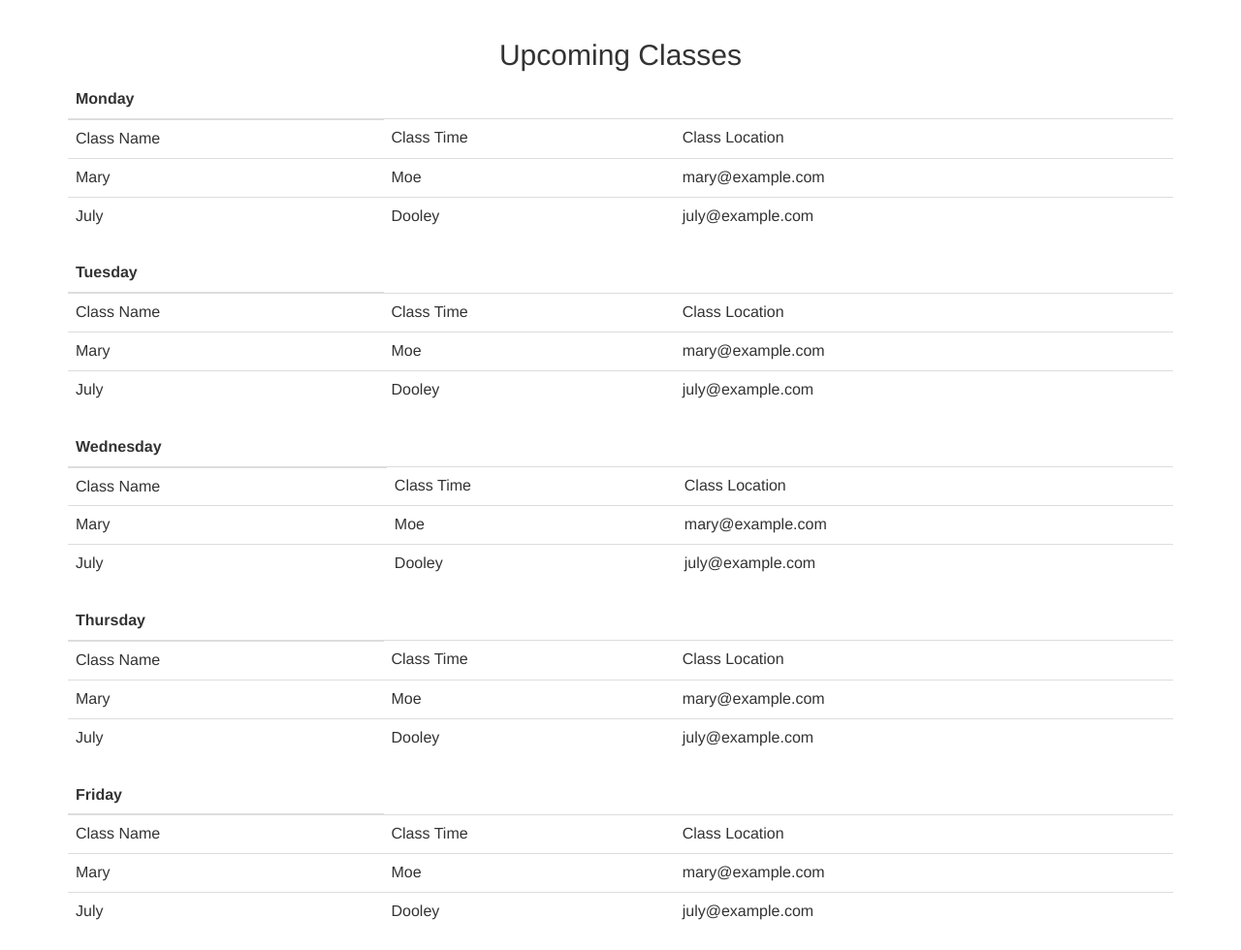
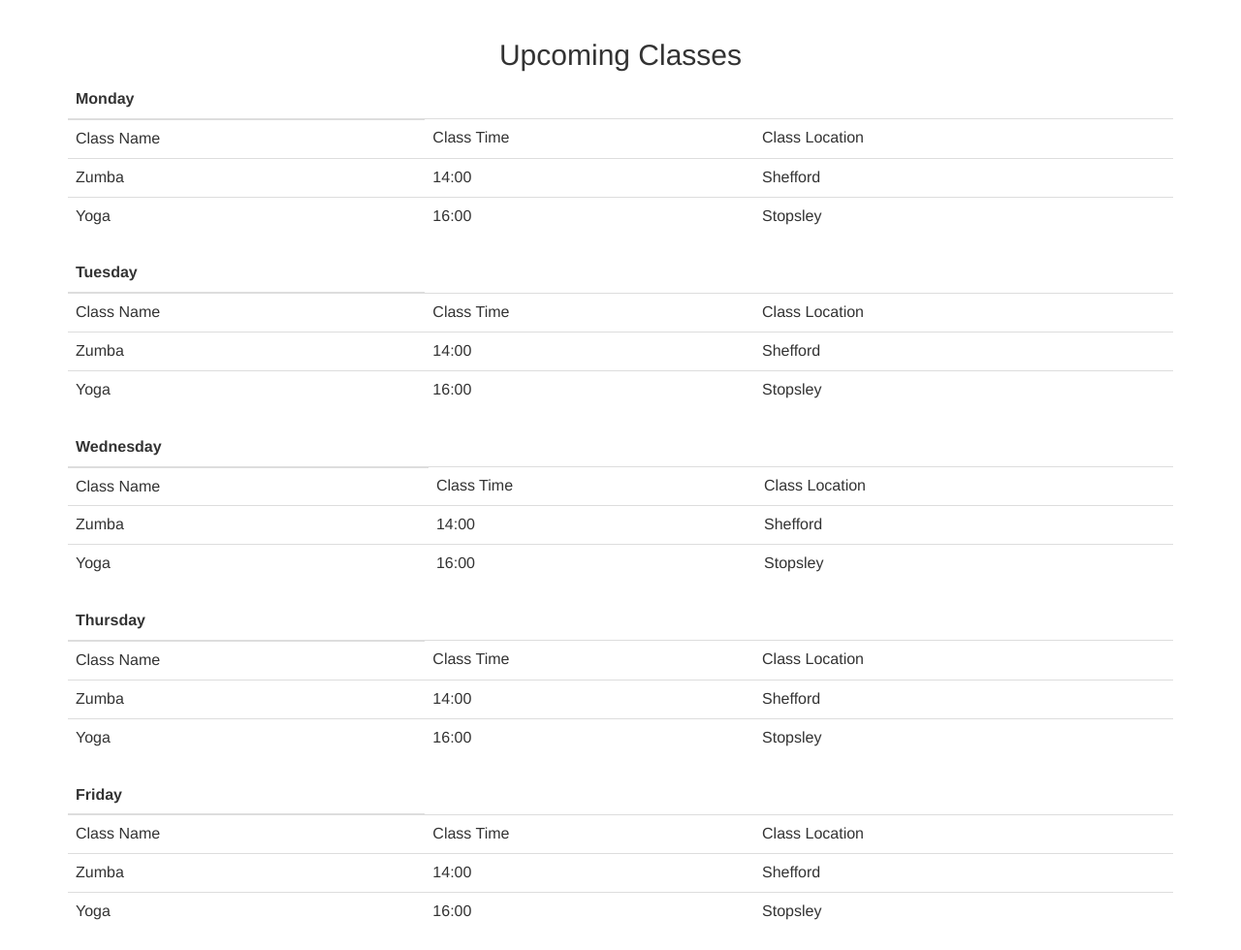
Before and after one commit to danwilldev/BookingSite, a Flask app: page / in a window 1280 px wide. Shown: the part 52-1032 px from the top of the page at 97% size. Run offline with Flask 2, Linux system fonts and the light colour scheme; some libraries are stand-ins or nearby versions.

Commit message:
Add files via upload

```diff
--- a/app.py
+++ b/app.py
@@ -29,8 +29,8 @@ def login():
         email=request.form['email']
         password=request.form['password']
 
-        if Database.check(email, password) == True:
-            return redirect(url_for('index'))
+        if Database.check(email, password) == "True":
+            return redirect(url_for('index', loggedin= 1))
         else:
             flash('User Not Found.')
 
--- a/templates/index.html
+++ b/templates/index.html
@@ -22,14 +22,14 @@
         <td>Class Location</td>
       </tr>
       <tr>
-        <td>Mary</td>
-        <td>Moe</td>
-        <td>mary@example.com</td>
+        <td>Zumba</td>
+        <td>14:00</td>
+        <td>Shefford</td>
       </tr>
       <tr>
-        <td>July</td>
-        <td>Dooley</td>
-        <td>july@example.com</td>
+        <td>Yoga</td>
+        <td>16:00</td>
+        <td>Stopsley</td>
       </tr>
     </tbody>
   </table>
--- a/templates/layout.html
+++ b/templates/layout.html
@@ -23,10 +23,13 @@
       <li><a href="/location">Locations</a></li>
       <li><a href="/about">About</a></li>
     </ul>
+    {% if loggedin == 1 %}
+    {% else %}
     <ul class="nav navbar-nav navbar-right">
       <li><a href="/signup"><span class="glyphicon glyphicon-user"></span> Sign Up</a></li>
       <li><a href="/login"><span class="glyphicon glyphicon-log-in"></span> Login</a></li>
     </ul>
+    {% endif %}
   </div>
 </nav>
 
```
